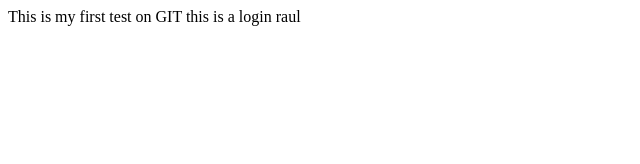
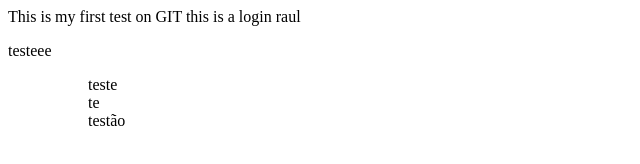
Before and after one commit to RaulTMachado/hello-world, a plain HTML site: page index.html in a window 1280 px wide. Shown: the whole page, without its empty margins (0-640 px from the left). Drawn offline with Linux system fonts and the light colour scheme.

Commit message:
heheheheheh

```diff
--- a/index.html
+++ b/index.html
@@ -7,5 +7,11 @@
         This is my first test on GIT
         this is a login
         raul
+        <p> testeee</p>
+        <ol>
+            <ul>teste</ul>
+            <ul>te</ul>
+            <ul>testão</ul>
+        </ol>
     </body>
 </html>
```
